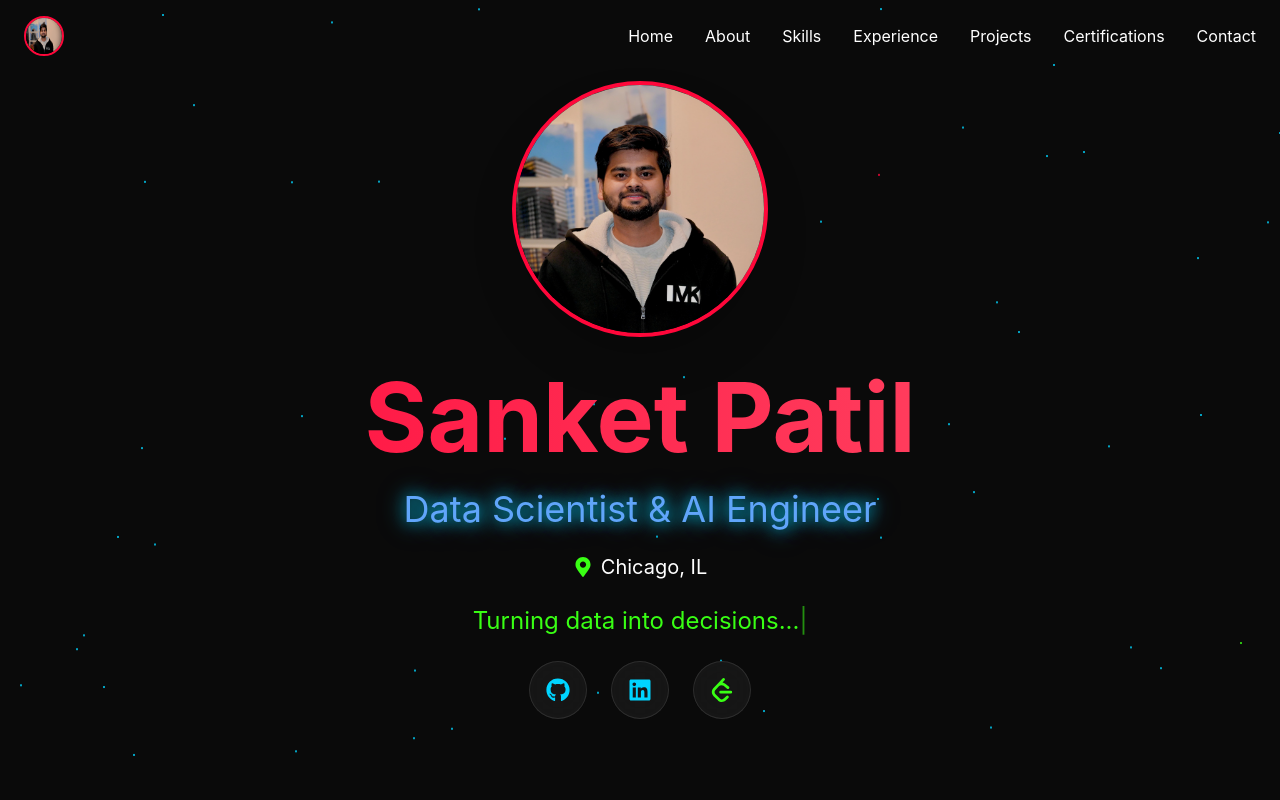
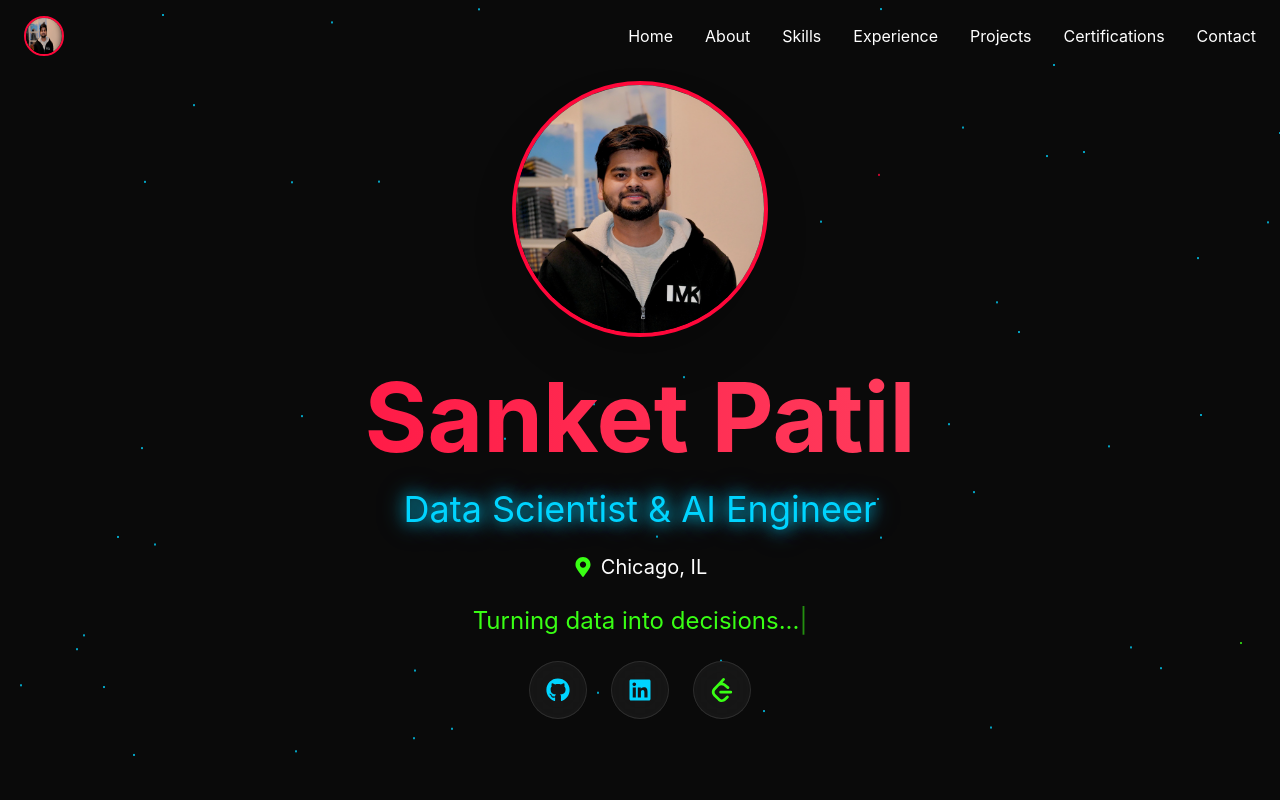
Before and after one commit to mrsanketpatil19/sanket-s-portfolio, a React (Create React App) app: page / in a window 1280 px wide. Shown: the top 800 px of the page. Built offline with nearby package versions, Linux system fonts and the light colour scheme.

Commit message:
Change text color to neon-blue to match glow effect

```diff
--- a/src/App.js
+++ b/src/App.js
@@ -240,7 +240,7 @@ const Hero = () => {
           </motion.h1>
 
           <motion.h2
-            className="text-2xl md:text-4xl text-blue-400 animate-pulse-glow"
+            className="text-2xl md:text-4xl text-neon-blue animate-pulse-glow"
             initial={{ opacity: 0 }}
             animate={{ opacity: 1 }}
             transition={{ duration: 0.8, delay: 0.5 }}
```
